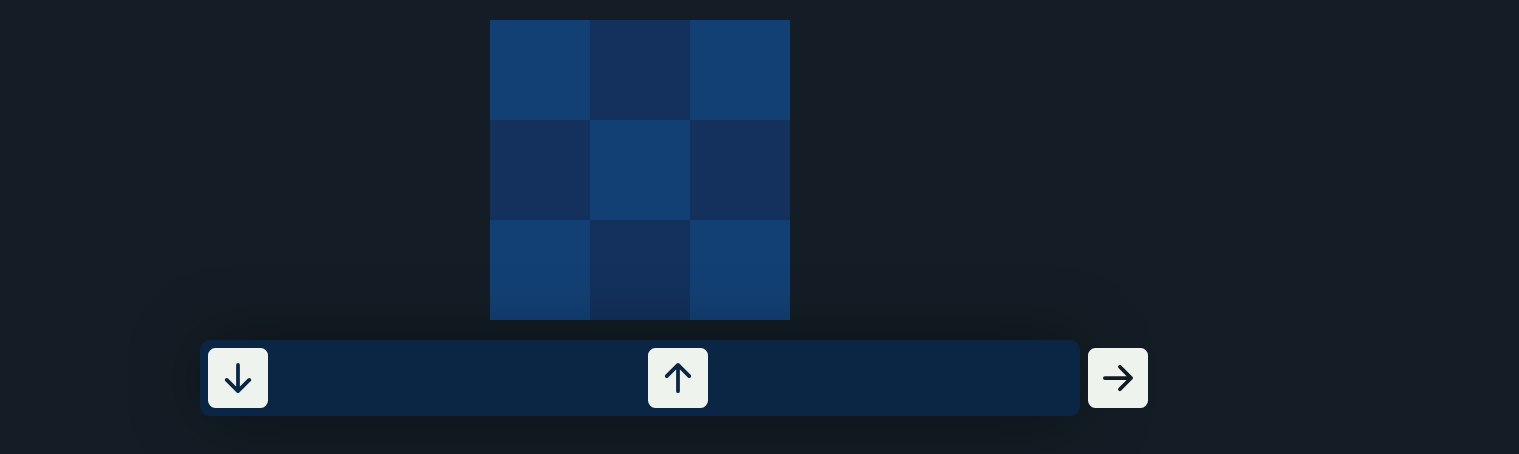
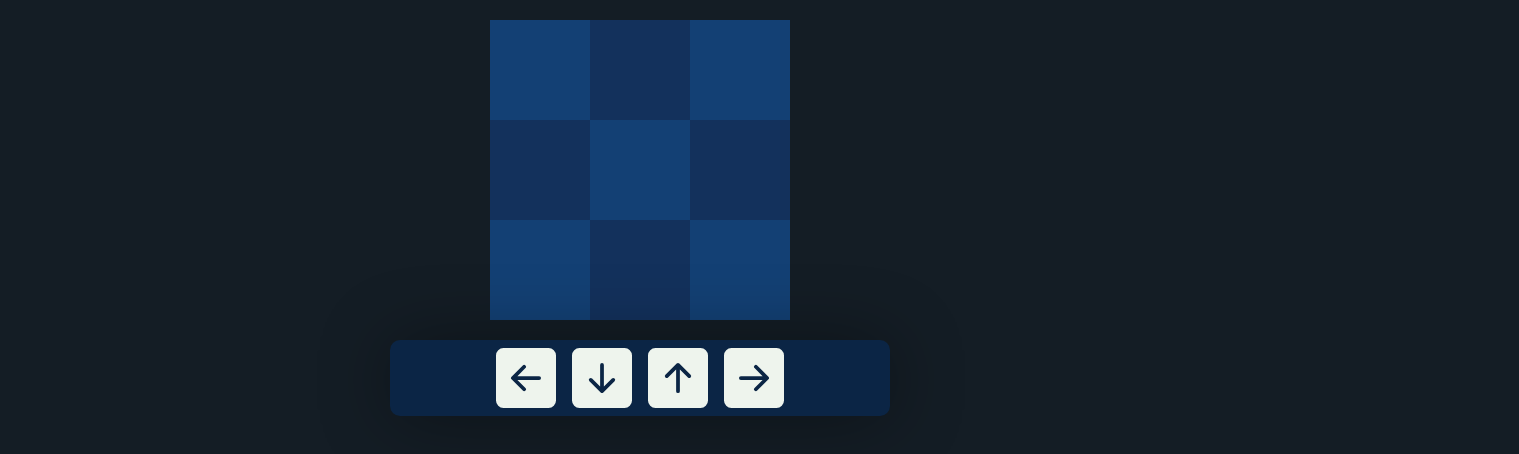
Before and after one commit to LeonelCeballos18/IHC_Paradigmas, a plain HTML site: page index.html in a window 1280 px wide. Shown: the whole page, 1519 px wide, since content can reach past the window. Drawn offline with nearby package versions, Linux system fonts and the light colour scheme.

Commit message:
Tamaño solucionado

```diff
--- a/index.html
+++ b/index.html
@@ -28,10 +28,10 @@
     </div>
     <div class="contbtns">
         <div class="buttons-container column">
-            <div class="button left col-md-6"><img src="./sources/img/arrow-left-square-fill.svg" alt=""></div>
-            <div class="button down col-md-6"><img src="./sources/img/arrow-down-square-fill.svg" alt=""></div>
-            <div class="button up col-md-6"><img src="./sources/img/arrow-up-square-fill.svg" alt=""></div>
-            <div class="button right col-md-6"><img src="./sources/img/arrow-right-square-fill.svg" alt=""></div>
+            <div class="button left "><img src="./sources/img/arrow-left-square-fill.svg" alt=""></div>
+            <div class="button down "><img src="./sources/img/arrow-down-square-fill.svg" alt=""></div>
+            <div class="button up "><img src="./sources/img/arrow-up-square-fill.svg" alt=""></div>
+            <div class="button right "><img src="./sources/img/arrow-right-square-fill.svg" alt=""></div>
         </div>
     </div>
 </body>
--- a/sources/css/style.css
+++ b/sources/css/style.css
@@ -30,6 +30,7 @@ body{
 
 .buttons-container{
     background-color: #0B2545;
+    max-width: 500px;
     width: 70%;
     display: flex;
     align-items: center;
@@ -41,7 +42,7 @@ body{
 }
 
 .board-container{
-    max-width: 800px;
+    max-width: 500px;
     width: 95%;
     height: auto;
     margin: auto;
```
